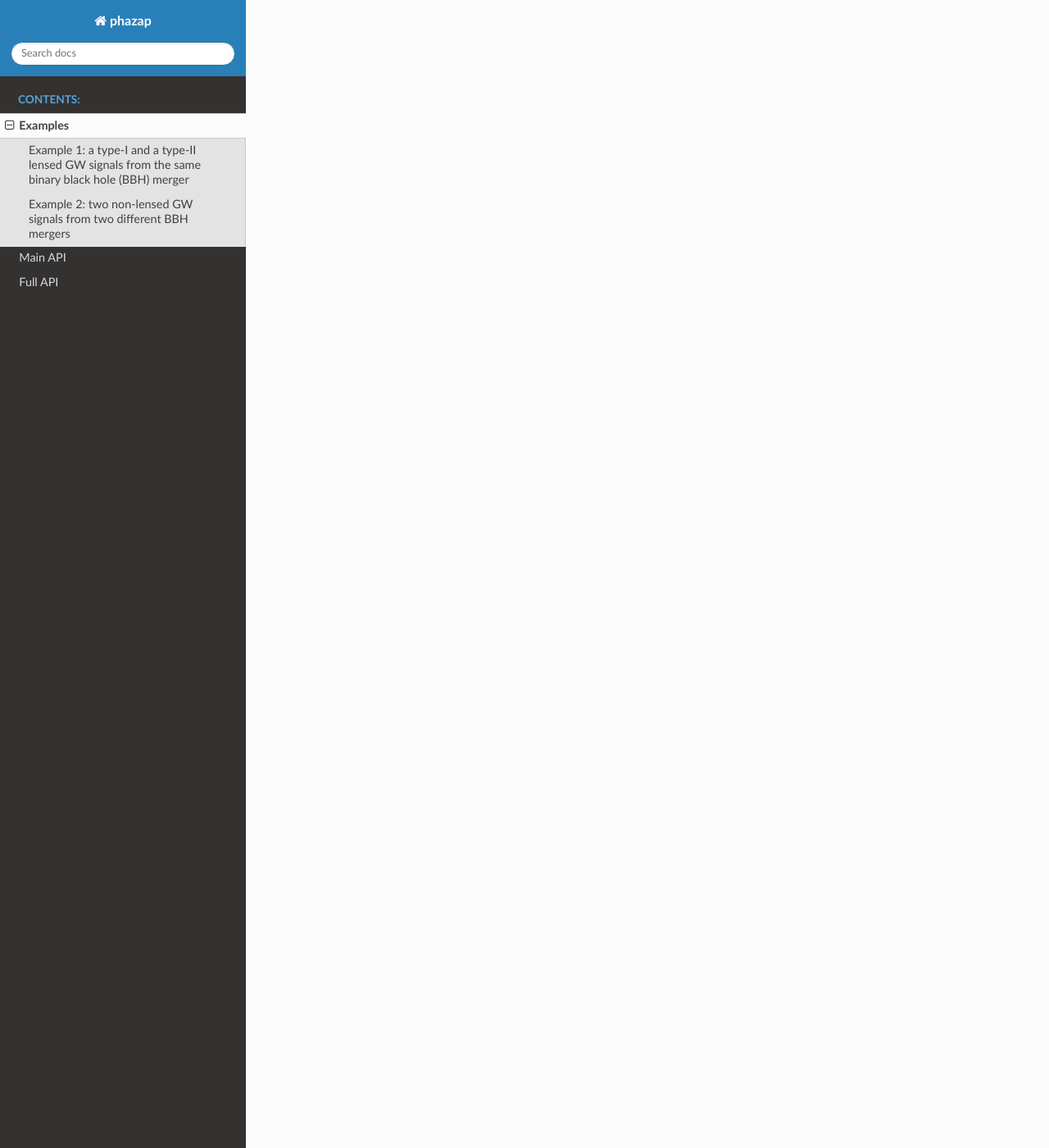
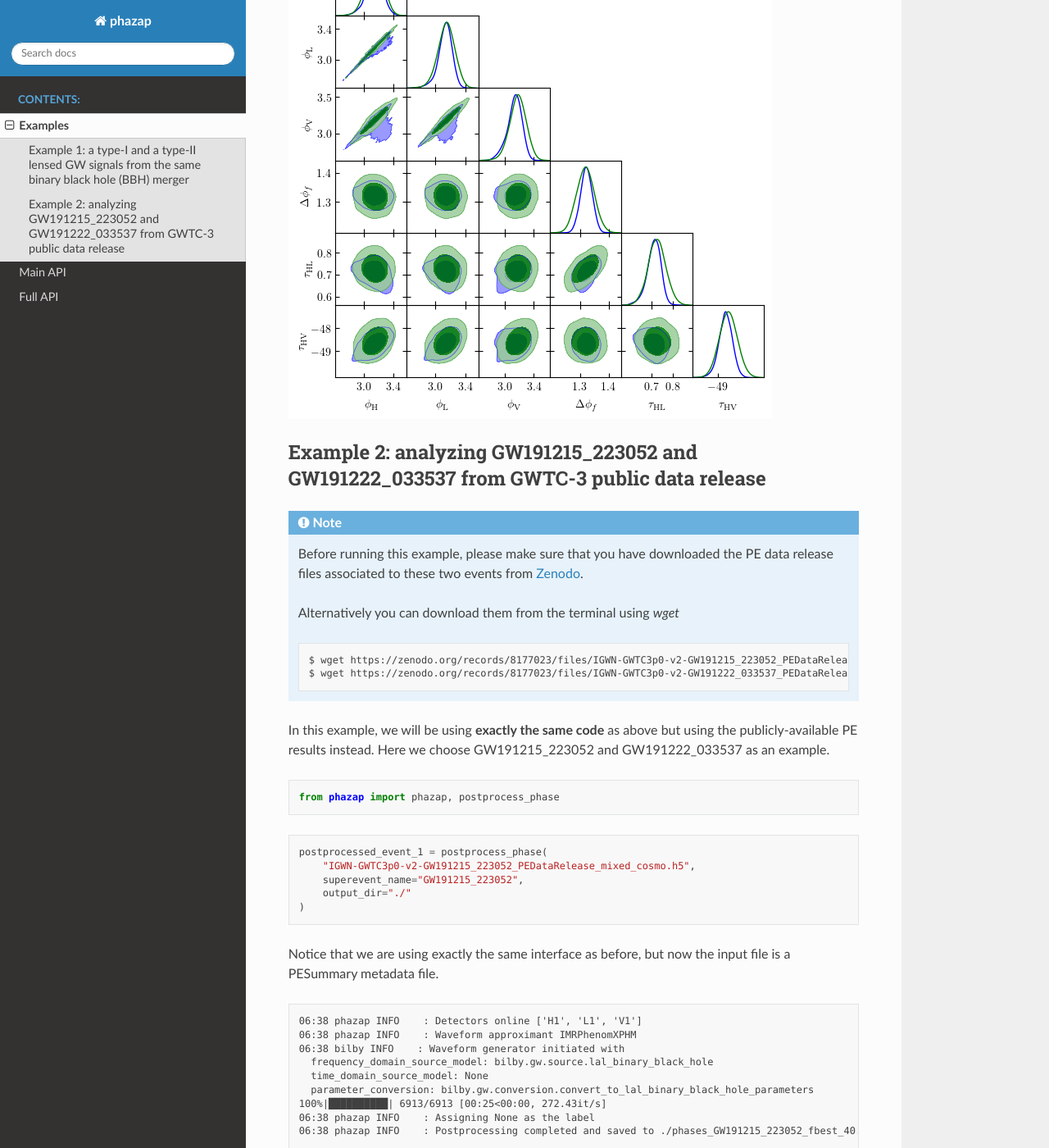
Before and after one commit to ezquiaga/phazap, a Sphinx documentation site: the page built from docs/source/examples.rst, in a window 1280 px wide and 1400 px high, scrolled down 2264 px. Shown: the whole window at 82% size. Built offline with Sphinx 7.4.7 and the Read the Docs theme 2.0.0, drawn with Linux system fonts in a browser that asks for light colours; some of the changed text lies outside the part shown.

Commit message:
Update docs with examples

```diff
--- a/docs/source/examples.rst
+++ b/docs/source/examples.rst
@@ -1,27 +1,38 @@
 Examples
 ========
 
-*NOTE*: Before running the following examples, please make sure that
-you have pulled the data files
-
-* examples/event_1_PE_samples.json
-* examples/event_2_PE_samples.hdf5
-* examples/event_3_PE_samples.hdf5
-
-from our github repository using ``git lfs``. Once you have ``git-lfs`` installed,
-you can do this by running
-
-.. code-block:: bash
-
-  $ git lfs pull
-
-in the root directory of the repository.
-
-
 Example 1: a type-I and a type-II lensed GW signals from the same binary black hole (BBH) merger
 ------------------------------------------------------------------------------------------------
-Stuff
+.. note::
+  Before running this example, please make sure that
+  you have pulled the data files
 
-Example 2: two non-lensed GW signals from two different BBH mergers
--------------------------------------------------------------------
-Some other stuff
+  * examples/event_1_PE_samples.json
+  * examples/event_2_PE_samples.hdf5
+
+  from our github repository using ``git lfs``. Once you have ``git-lfs`` installed,
+  you can do this by running
+
+  .. code-block:: bash
+
+    $ git lfs pull
+
+  in the root directory of the repository.
+
+.. include:: tutorial_example_1.rst
+
+Example 2: analyzing GW191215_223052 and GW191222_033537 from GWTC-3 public data release
+----------------------------------------------------------------------------------------
+.. note::
+  Before running this example, please make sure that
+  you have downloaded the PE data release files associated to
+  these two events from `Zenodo <https://zenodo.org/records/8177023>`_.
+
+  Alternatively you can download them from the terminal using `wget`
+
+  .. code-block:: bash
+
+    $ wget https://zenodo.org/records/8177023/files/IGWN-GWTC3p0-v2-GW191215_223052_PEDataRelease_mixed_cosmo.h5
+    $ wget https://zenodo.org/records/8177023/files/IGWN-GWTC3p0-v2-GW191222_033537_PEDataRelease_mixed_cosmo.h5
+
+.. include:: tutorial_example_2.rst
--- /dev/null
+++ b/docs/source/tutorial_example_1.rst
@@ -0,0 +1,96 @@
+First, we import the two main functions of the package,
+``phazap`` and ``postprocess_phase``.
+
+.. code:: ipython3
+
+    from phazap import phazap, postprocess_phase
+
+
+We invoke the function ``postprocess_phase`` to compute all the relevant
+phases from the set of posterior samples associated to the first event of the pair
+
+.. code:: ipython3
+
+    postprocessed_event_1 = postprocess_phase(
+        "event_1_PE_samples.json",
+        superevent_name="event_1",
+        output_dir="./"
+    )
+
+
+.. parsed-literal::
+
+    03:29 phazap INFO    : Detectors online ['H1', 'L1', 'V1']
+    03:29 phazap INFO    : Waveform approximant IMRPhenomXPHM
+    03:29 bilby INFO    : Waveform generator initiated with
+      frequency_domain_source_model: bilby.gw.source.lal_binary_black_hole
+      time_domain_source_model: None
+      parameter_conversion: bilby.gw.conversion.convert_to_lal_binary_black_hole_parameters
+    100%|██████████| 20000/20000 [00:40<00:00, 493.00it/s]
+    03:30 phazap INFO    : Assigning None as the label
+    03:30 phazap INFO    : Postprocessing completed and saved to ./phases_event_1_fbest_40.0_fhigh_100.0_flow_20.0.hdf5
+
+
+Then we do the same for the second event of the pair. Notice that the function
+``postprocess_phase`` can handle both json and hdf5 files as input.
+
+.. code:: ipython3
+
+    postprocessed_event_2 = postprocess_phase(
+        "event_2_PE_samples.hdf5",
+        superevent_name="event_2",
+        output_dir="./"
+    )
+
+
+.. parsed-literal::
+
+    03:30 phazap INFO    : Detectors online ['H1', 'L1', 'V1']
+    03:30 phazap INFO    : Waveform approximant IMRPhenomXPHM
+    03:30 bilby INFO    : Waveform generator initiated with
+      frequency_domain_source_model: bilby.gw.source.lal_binary_black_hole
+      time_domain_source_model: None
+      parameter_conversion: bilby.gw.conversion.convert_to_lal_binary_black_hole_parameters
+    100%|██████████| 37783/37783 [00:51<00:00, 737.66it/s]
+    03:31 phazap INFO    : Assigning None as the label
+    03:31 phazap INFO    : Postprocessing completed and saved to ./phases_event_2_fbest_40.0_fhigh_100.0_flow_20.0.hdf5
+
+
+Once we have postprocessed both events, we can invoke ``phazap`` to compute
+the :math:`D_J` statistic (the first output) and the associated :math:`p`-value (the fifth output) of the pair with
+a specific phase shift (the third output).
+
+.. code:: ipython3
+
+    phazap(postprocessed_event_1, postprocessed_event_2)
+
+
+.. parsed-literal::
+
+    (0.5972052069812863,
+     0.00021390501494614994,
+     -1.5707963267948966,
+     array([ 11.63033625, 116.76706481,  11.50064831,   0.59720521]),
+     0.002853245896191292)
+
+The best-fit phase shift is :math:`-\pi/2`, with
+a distance :math:`D_J \approx 0.597\sigma` and a :math:`p`-value of :math:`0.0002`.
+Therefore, according to our analysis, this pair is consistent with being a pair of
+type-I-type-II lensed GW signals.
+
+We can also make a plot visualizing the result with ``phazap.plot_utils.phazap_plot``
+
+.. code:: ipython3
+
+    from phazap.plot_utils import phazap_plot
+
+
+.. code:: ipython3
+
+    fig = phazap_plot(
+        postprocessed_event_1,
+        postprocessed_event_2,
+    )
+
+
+.. image:: tutorial_example_1_files/tutorial_example_1_14_0.png
--- /dev/null
+++ b/docs/source/tutorial_example_2.rst
@@ -0,0 +1,89 @@
+In this example, we will be using **exactly the same code** as above but
+using the publicly-available PE results instead. Here we choose
+GW191215_223052 and GW191222_033537 as an example.
+
+.. code:: ipython3
+
+    from phazap import phazap, postprocess_phase
+
+
+.. code:: ipython3
+
+    postprocessed_event_1 = postprocess_phase(
+        "IGWN-GWTC3p0-v2-GW191215_223052_PEDataRelease_mixed_cosmo.h5",
+        superevent_name="GW191215_223052",
+        output_dir="./"
+    )
+
+Notice that we are using exactly the same interface as before, but now
+the input file is a PESummary metadata file.
+
+.. parsed-literal::
+
+    06:38 phazap INFO    : Detectors online ['H1', 'L1', 'V1']
+    06:38 phazap INFO    : Waveform approximant IMRPhenomXPHM
+    06:38 bilby INFO    : Waveform generator initiated with
+      frequency_domain_source_model: bilby.gw.source.lal_binary_black_hole
+      time_domain_source_model: None
+      parameter_conversion: bilby.gw.conversion.convert_to_lal_binary_black_hole_parameters
+    100%|██████████| 6913/6913 [00:25<00:00, 272.43it/s]
+    06:38 phazap INFO    : Assigning None as the label
+    06:38 phazap INFO    : Postprocessing completed and saved to ./phases_GW191215_223052_fbest_40.0_fhigh_100.0_flow_20.0.hdf5
+
+
+.. code:: ipython3
+
+    postprocessed_event_2 = postprocess_phase(
+        "IGWN-GWTC3p0-v2-GW191222_033537_PEDataRelease_mixed_cosmo.h5",
+        superevent_name="GW191222_033537",
+        output_dir="./"
+    )
+
+
+.. parsed-literal::
+
+    06:38 phazap INFO    : Detectors online ['H1', 'L1']
+    06:38 phazap INFO    : Waveform approximant IMRPhenomXPHM
+    06:38 bilby INFO    : Waveform generator initiated with
+      frequency_domain_source_model: bilby.gw.source.lal_binary_black_hole
+      time_domain_source_model: None
+      parameter_conversion: bilby.gw.conversion.convert_to_lal_binary_black_hole_parameters
+    100%|██████████| 26560/26560 [01:24<00:00, 313.89it/s]
+    06:40 phazap INFO    : Assigning None as the label
+    06:40 phazap INFO    : Postprocessing completed and saved to ./phases_GW191222_033537_fbest_40.0_fhigh_100.0_flow_20.0.hdf5
+
+
+.. code:: ipython3
+
+    phazap(postprocessed_event_1, postprocessed_event_2)
+
+
+.. parsed-literal::
+
+    (25.250061987532753,
+     0.19916690028571304,
+     3.141592653589793,
+     array([25.67560006, 25.82643826, 25.25006199, 25.5637582 ]),
+     0.999999999999999)
+
+
+The best-fit phase shift is :math:`+\pi`, with
+a distance :math:`D_J \approx 25.3\sigma` and a :math:`p`-value of basically :math:`1`.
+Therefore, according to our analysis, this pair is inconsistent with
+being a pair of strongly lensed GW signals of the same source.
+
+Similarly, we can make a plot visualizing the result
+
+.. code:: ipython3
+
+    from phazap.plot_utils import phazap_plot
+
+
+.. code:: ipython3
+
+    fig = phazap_plot(
+        postprocessed_event_1,
+        postprocessed_event_2,
+    )
+
+.. image:: tutorial_example_2_files/tutorial_example_2_15_0.png
```
Also changed, not shown: docs/source/tutorial_example_1_files/tutorial_example_1_14_0.png (added), docs/source/tutorial_example_2_files/tutorial_example_2_15_0.png (added).
